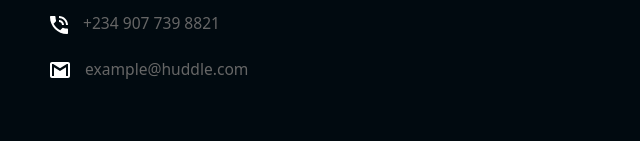
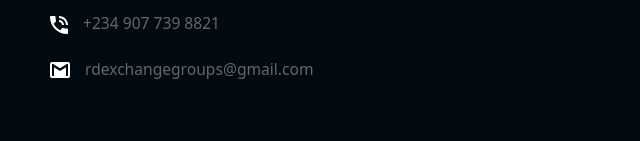
Before and after one commit to Themultidev/rdexchange, a website: page public/index.html in a window 1280 px wide. Shown: the part 2719-2860 px from the top of the page, 0-640 px from the left. Drawn offline with Linux system fonts and the light colour scheme.

Commit message:
Update index.html to change  email

```diff
--- a/public/index.html
+++ b/public/index.html
@@ -312,7 +312,7 @@
         <div>
           <div><img src="image/icon-email.svg"></div>
           <div>
-            <p>example@huddle.com</p>
+            <p>rdexchangegroups@gmail.com</p>
           </div>
         </div>
 
```
